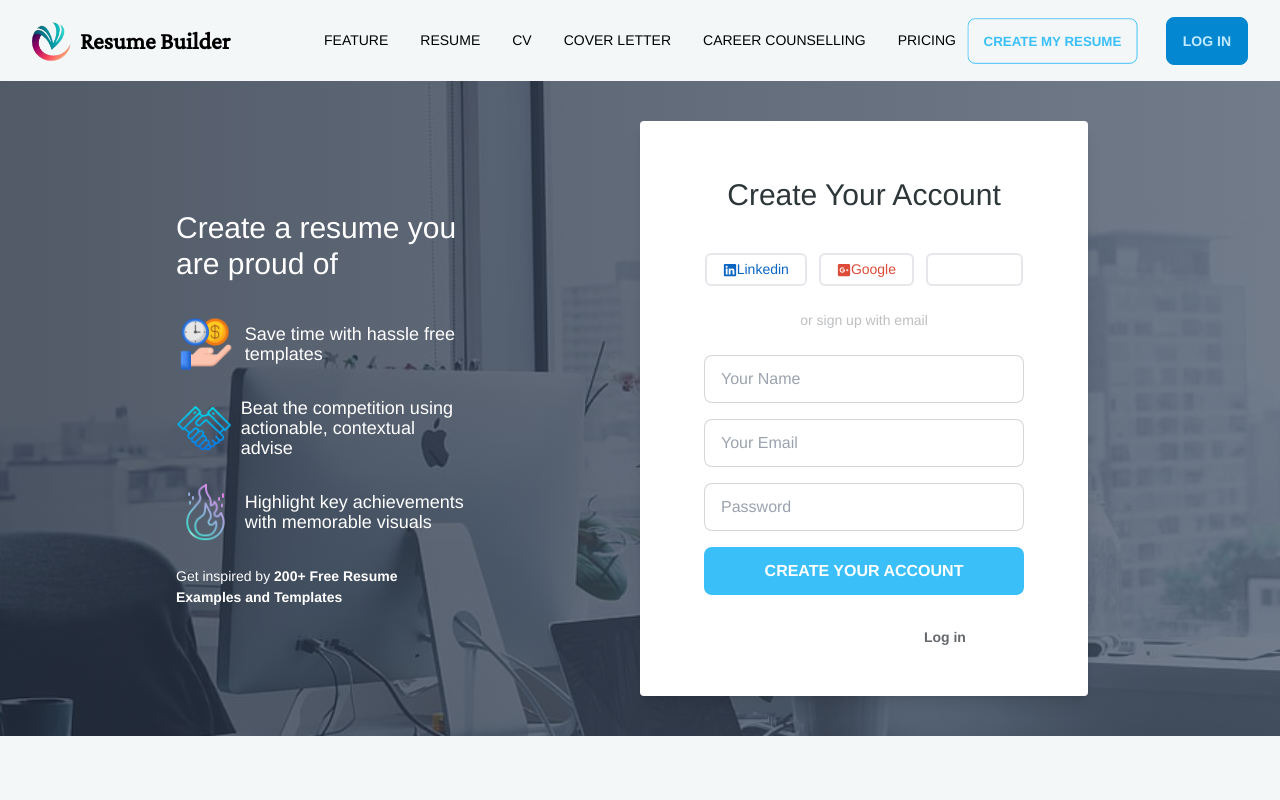
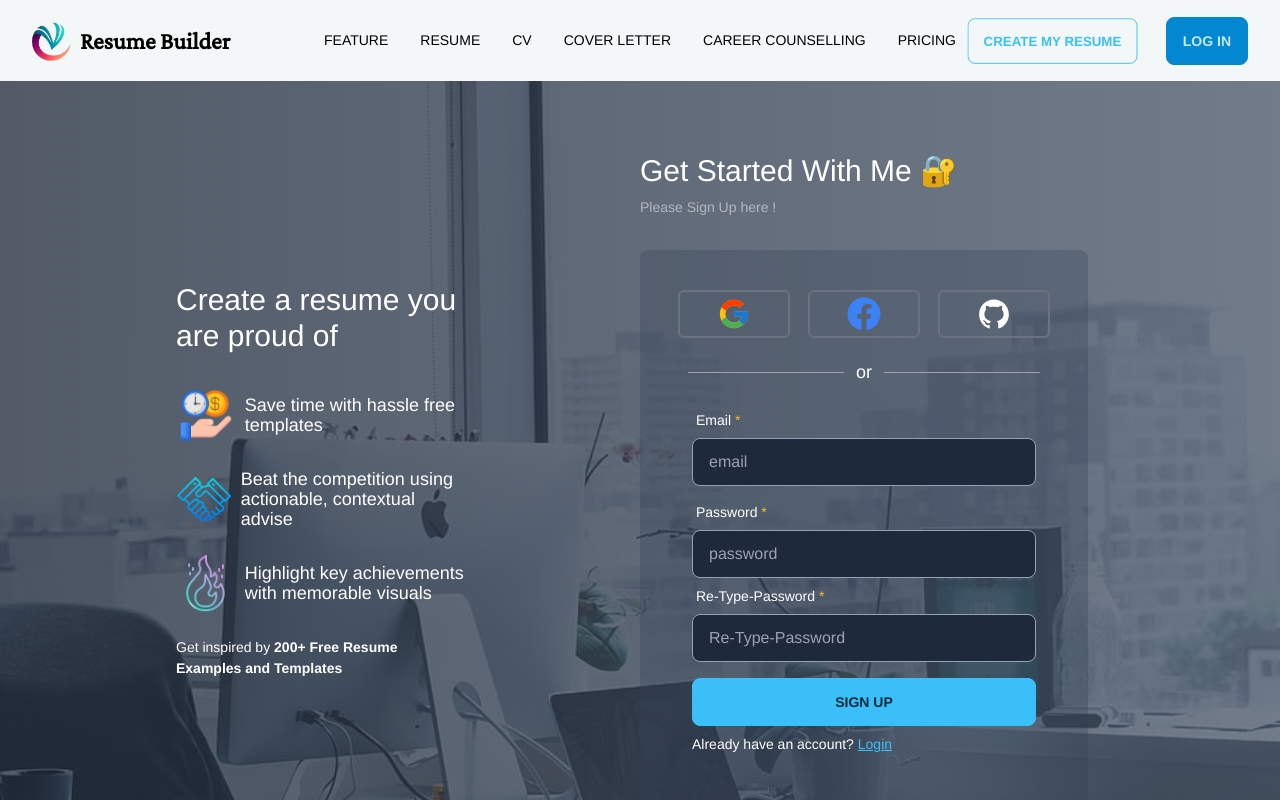
Before and after one commit to abdulawalsuhail/Reasume_Builder_0.6_Client, a React (Create React App) app: page /signup in a window 1280 px wide. Shown: the top 800 px of the page. Built offline with nearby package versions, Linux system fonts and the light colour scheme; a web font is replaced by a local one.

Commit message:
signUp auth added

```diff
--- a/package.json
+++ b/package.json
@@ -12,7 +12,9 @@
     "firebase": "^9.9.0",
     "react": "^18.2.0",
     "react-dom": "^18.2.0",
+    "react-firebase-hooks": "^5.0.3",
     "react-hook-form": "^7.33.1",
+    "react-hot-toast": "^2.3.0",
     "react-icons": "^4.4.0",
     "react-router-dom": "^6.3.0",
     "react-scripts": "5.0.1",
--- a/src/App.js
+++ b/src/App.js
@@ -1,3 +1,4 @@
+import { Toaster } from "react-hot-toast";
 import { Route, Routes } from "react-router-dom";
 import "./App.css";
 import Login from "./Components/Navbar/Login";
@@ -13,10 +14,11 @@ function App() {
       <Routes>
         <Route path="/" element={<Home />}></Route>
         <Route path="/home" element={<Home />}></Route>
-        <Route path="/signup"element={<Signup></Signup>}></Route>
+        <Route path="/signup" element={<Signup></Signup>}></Route>
       </Routes>
       <Login />
       <Footer />
+      <Toaster />
     </div>
   );
 }
--- /dev/null
+++ b/src/Components/Navbar/Alert.js
@@ -0,0 +1,62 @@
+import React from "react";
+
+const Alert = ({ error, setCustomError, customError }) => {
+  return (
+    <div
+      class="flex items-center justify-between gap-4 p-4 text-red-700 border rounded border-red-900/10 bg-red-50 bg-opacity-75"
+      role="alert"
+    >
+      <div class="flex items-center gap-4">
+        <span class="p-2 text-white bg-red-600  rounded-full">
+          <svg
+            xmlns="http://www.w3.org/2000/svg"
+            class="w-5 h-5"
+            fill="none"
+            viewBox="0 0 24 24"
+            stroke="currentColor"
+            stroke-width="2"
+          >
+            <path
+              stroke-linecap="round"
+              stroke-linejoin="round"
+              d="M20.618 5.984A11.955 11.955 0 0112 2.944a11.955 11.955 0 01-8.618 3.04A12.02 12.02 0 003 9c0 5.591 3.824 10.29 9 11.622 5.176-1.332 9-6.03 9-11.622 0-1.042-.133-2.052-.382-3.016zM12 9v2m0 4h.01"
+            />
+          </svg>
+        </span>
+
+        <p>
+          <strong class="text-sm font-medium"> Uh-oh! </strong>
+
+          <span class="block text-xs opacity-90">
+            {customError || error?.message}
+          </span>
+        </p>
+      </div>
+
+      <button
+        onClick={() => {
+          setCustomError("");
+        }}
+        class="opacity-90"
+        type="button"
+      >
+        <span class="sr-only"> Close </span>
+
+        <svg
+          class="w-4 h-4"
+          xmlns="http://www.w3.org/2000/svg"
+          viewBox="0 0 20 20"
+          fill="currentColor"
+        >
+          <path
+            fill-rule="evenodd"
+            d="M4.293 4.293a1 1 0 011.414 0L10 8.586l4.293-4.293a1 1 0 111.414 1.414L11.414 10l4.293 4.293a1 1 0 01-1.414 1.414L10 11.414l-4.293 4.293a1 1 0 01-1.414-1.414L8.586 10 4.293 5.707a1 1 0 010-1.414z"
+            clip-rule="evenodd"
+          />
+        </svg>
+      </button>
+    </div>
+  );
+};
+
+export default Alert;
--- a/src/Components/Navbar/Signup.js
+++ b/src/Components/Navbar/Signup.js
@@ -1,20 +1,34 @@
-import React from "react";
-import { useForm } from "react-hook-form";
-import { FaGithubSquare, FaGooglePlusSquare, FaLinkedin } from "react-icons/fa";
+import React, { useState } from "react";
 import icon2 from "../../assets/icon/handshake.png";
 import icon3 from "../../assets/icon/hto-deal.png";
 import icon1 from "../../assets/icon/saving.png";
 import whyWe from "../../../src/assets/why-we.jpg";
 import "../../Css/login.css";
+import { toast } from "react-hot-toast";
+import { Link } from "react-router-dom";
+import Social from "./Social";
+import auth from "../../firebase.init";
+import { useCreateUserWithEmailAndPassword } from "react-firebase-hooks/auth";
+import Alert from "./Alert";
 
 const Signup = () => {
-  const {
-    register,
-    formState: { errors },
-    handleSubmit,
-  } = useForm();
-
-  const onSubmit = (data) => console.log(data);
+  const [customError, setCustomError] = useState("");
+  const [createUserWithEmailAndPassword, user, loading, error] =
+    useCreateUserWithEmailAndPassword(auth);
+  const handelSubmit = async (e) => {
+    e.preventDefault();
+    const email = e.target.email.value;
+    const password = e.target.password.value;
+    const rePassword = e.target.rePassword.value;
+    if (password === rePassword) {
+      setCustomError("");
+      await createUserWithEmailAndPassword(email, password);
+      toast.success("user created successfully 🎉");
+    } else {
+      setCustomError("Please input the same password !");
+      toast.error("please input the same password !");
+    }
+  };
   return (
     <section className="text-white bg-gray-900 relative">
       <img
@@ -66,147 +80,88 @@ const Signup = () => {
 
         {/* signup */}
 
-        <div className="md:bg-white shadow-lg md:[width:70%] py-8 rounded">
-          <h3 className=" mt-6 text-3xl [color:#2d3639] text-center">
-            Create Your Account
-          </h3>
-          {/* social login */}
-
-          <div className="flex items-center gap-3 justify-center mt-10 px-4">
-            {/* linkedin login*/}
-
-            <div className="flex items-center border-2 [border-color:##b3b3b3] rounded-md px-4 py-1 linkedin-btn">
-              <span>
-                <FaLinkedin className=" [color:#0a66c2] logo"></FaLinkedin>
-              </span>
-              <h1 className="[font-weight:500] [color:#0a66c2] text">
-                Linkedin
-              </h1>
-            </div>
-
-            {/* google login */}
-
-            <div className="flex items-center border-2 [border-color:##b3b3b3] rounded-md px-4 py-1 google-btn">
-              <span>
-                <FaGooglePlusSquare className=" [color:#dd4b39] logo"></FaGooglePlusSquare>
-              </span>
-              <h1 className="[font-weight:500] [color:#dd4b39] text">Google</h1>
-            </div>
-
-            {/* github login */}
-
-            <div className="flex items-center border-2 [border-color:##b3b3b3] rounded-md px-4 py-1 github-btn">
-              <span>
-                <FaGithubSquare className="text-xl logo"></FaGithubSquare>
-              </span>
-              <h1 className="[font-weight:500] text">Github</h1>
-            </div>
-          </div>
+        <div className="lg:[width:70%] md:w-[90%] py-8 rounded">
+          {/* Form signup */}
 
           <div>
-            <p className="text-center [color:#bdbfc1] mt-6 [font-weight:400]">
-              or sign up with email
+            <h2 className="text-3xl mb-2 pl-12 md:pl-0">
+              Get Started With Me 🔐
+            </h2>
+            <p className="opacity-50 md:mb-8 pl-12 md:pl-0">
+              Please Sign Up here !
             </p>
-          </div>
-
-          {/* Form signup */}
-
-          <div className="mt-6 text-center">
-            <form className="" onSubmit={handleSubmit(onSubmit)}>
-              <div className="form-control">
-                <input
-                  {...register("name", {
-                    required: {
-                      value: true,
-                      message: "Name can't be blank",
-                    },
-                  })}
-                  placeholder="Your Name"
-                  className="input input-bordered w-full max-w-xs mx-auto input-text"
-                />
-                <label className="label">
-                  {errors.name?.type === "required" && (
-                    <span className="label-text-alt text-red-500  md:[margin-left:75px]">
-                      {errors.name.message}
-                    </span>
-                  )}
-                </label>
+            <div className="bg-opacity-30 p-5 pt-10 rounded-lg bg-slate-700">
+              <Social setCustomError={setCustomError} />
+              <div className="flex items-center gap-3 mx-7 text-lg mt-5 -mb-4 ">
+                <div className="w-full h-[1px] bg-gray-400"></div>
+                or
+                <div className="w-full h-[1px] bg-gray-400"></div>
               </div>
-              <div className="form-control">
-                <input
-                  {...register("email", {
-                    required: {
-                      value: true,
-                      message: "Email can't be blank",
-                    },
-                    pattern: {
-                      value: /[a-z0-9]+@[a-z]+\.[a-z]{2,3}/,
-                      message: "invalid email",
-                    },
-                  })}
-                  placeholder="Your Email"
-                  className="input input-bordered w-full max-w-xs mx-auto input-text"
-                />
-                <label className="label">
-                  {errors.email?.type === "required" && (
-                    <span className="label-text-alt text-red-500 md:[margin-left:75px]">
-                      {errors.email.message}
-                    </span>
-                  )}
-                  {errors.email?.type === "pattern" && (
-                    <span className="label-text-alt text-red-500 sm:[margin-left:75px]">
-                      {errors.email.message}
-                    </span>
-                  )}
-                </label>
+              {/* error message */}
+              {(customError || error) && (
+                <Alert
+                  error={error}
+                  setCustomError={setCustomError}
+                  customError={customError}
+                ></Alert>
+              )}
+              {/* sign up from */}
+              <div class="card flex-shrink-0 w-full">
+                <form onSubmit={(e) => handelSubmit(e)} class="card-body">
+                  <div class="form-control">
+                    <label class="label">
+                      <span class="label-text text-white">
+                        Email <span className="text-warning">*</span>
+                      </span>
+                    </label>
+                    <input
+                      type="text"
+                      name="email"
+                      required
+                      placeholder="email"
+                      class="input border border-slate-400 bg-slate-800  text-white"
+                    />
+                  </div>
+                  <div class="form-control">
+                    <label class="label">
+                      <span class="label-text text-white">
+                        Password <span className="text-warning">*</span>
+                      </span>
+                    </label>
+                    <input
+                      type="text"
+                      name="password"
+                      required
+                      placeholder="password"
+                      class="input border border-slate-400 bg-slate-800  text-white"
+                    />
+                    <label class="label">
+                      <span class="label-text text-white">
+                        Re-Type-Password <span className="text-warning">*</span>
+                      </span>
+                    </label>
+                    <input
+                      type="text"
+                      name="rePassword"
+                      required
+                      placeholder="Re-Type-Password"
+                      class="input border border-slate-400 bg-slate-800  text-white"
+                    />
+                  </div>
+                  <div class="form-control mt-2">
+                    <button type="submit" class="btn btn-primary">
+                      Sign Up
+                    </button>
+                    <p className="mt-2">
+                      Already have an account?{" "}
+                      <Link className="text-primary link" to="/login">
+                        Login
+                      </Link>
+                    </p>
+                  </div>
+                </form>
               </div>
-              <div className="form-control">
-                <input
-                  {...register("password", {
-                    required: {
-                      value: true,
-                      message: "Password can't be blank",
-                    },
-                    minLength: {
-                      value: 6,
-                      message: "password must be 6 character",
-                    },
-                  })}
-                  placeholder="Password"
-                  className="input input-bordered w-full max-w-xs mx-auto input-text"
-                />
-                <label className="label">
-                  {errors.password?.type === "required" && (
-                    <span className="label-text-alt text-red-500 sm:[margin-left:75px]">
-                      {errors.password.message}
-                    </span>
-                  )}
-                  {errors.password?.type === "minLength" && (
-                    <span className="label-text-alt text-red-500 sm:[margin-left:75px]">
-                      {errors.password.message}
-                    </span>
-                  )}
-                </label>
-              </div>
-
-              <input
-                className="btn btn-primary input input-bordered w-full max-w-xs mx-auto text-white"
-                type="submit"
-                value="create your account"
-              />
-            </form>
-          </div>
-
-          <div className="pb-4 mt-8">
-            <p className="text-center">
-              Already have an account?
-              <label
-                htmlFor="login-modal_1"
-                className="font-semibold [color:#65696d]"
-              >
-                Log in
-              </label>
-            </p>
+            </div>
           </div>
         </div>
       </div>
--- /dev/null
+++ b/src/Components/Navbar/Social.js
@@ -0,0 +1,29 @@
+import React from "react";
+import { FcGoogle } from "react-icons/fc";
+import { FaFacebook } from "react-icons/fa";
+import { AiFillGithub } from "react-icons/ai";
+import { useSignInWithGoogle } from "react-firebase-hooks/auth";
+
+import { toast } from "react-hot-toast";
+import auth from "../../firebase.init";
+
+const Social = ({ setCustomError }) => {
+  const [signInWithGoogle, gUser, gLoading, gError] = useSignInWithGoogle(auth);
+  return (
+    <div className="flex justify-evenly items-center text-3xl">
+      <FcGoogle
+        onClick={async () => {
+          if (gError) {
+            setCustomError(gError?.message);
+          }
+          await signInWithGoogle();
+          toast.success("user created successfully !");
+        }}
+        className="border-gray-500 border-[2px] lg:w-28 w-20 h-12 py-[5px] rounded-md hover:bg-sky-200 cursor-pointer transition ease-in-out delay-150 duration-500"
+      />
+      <FaFacebook className="border-[2px] border-gray-500 lg:w-28 w-20 h-12 py-[5px] rounded-md hover:bg-sky-200 text-blue-500 cursor-pointer transition ease-in-out delay-150 duration-500" />
+      <AiFillGithub className="border-[2px] border-gray-500 lg:w-28 w-20 h-12 py-[5px] rounded-md hover:bg-sky-200 hover:text-black cursor-pointer transition ease-in-out delay-150 duration-500" />
+    </div>
+  );
+};
+export default Social;
--- a/src/Pages/Home/WhyResumeBuilder/WhyResumeBuilder.js
+++ b/src/Pages/Home/WhyResumeBuilder/WhyResumeBuilder.js
@@ -8,7 +8,7 @@ const WhyResumeBuilder = () => {
       <img
         class="absolute inset-0 object-[75%] sm:object-[25%] object-cover w-full h-full opacity-25 sm:opacity-100"
         src={whyWe}
-        alt="Couple on a bed with a dog"
+        alt="resume"
       />
       <div class="hidden sm:block sm:inset-0 sm:absolute sm:bg-gradient-to-r sm:from-slate-800 sm:to-slate-600 opacity-75"></div>
       <div className="max-w-screen-xl px-4 py-16 mx-auto sm:px-6 lg:px-8 relative">
--- /dev/null
+++ b/src/firebase.init.js
@@ -0,0 +1,29 @@
+// Import the functions you need from the SDKs you need
+import { initializeApp } from "firebase/app";
+import { getAuth } from "firebase/auth";
+// TODO: Add SDKs for Firebase products that you want to use
+// https://firebase.google.com/docs/web/setup#available-libraries
+
+// Your web app's Firebase configuration
+
+// const firebaseConfig = {
+//   apiKey: "AIzaSyAcoPOA8gczPVZ4ZRht79OjXA2yCwdFxTc",
+//   authDomain: "resume-builder-f6311.firebaseapp.com",
+//   projectId: "resume-builder-f6311",
+//   storageBucket: "resume-builder-f6311.appspot.com",
+//   messagingSenderId: "351205261389",
+//   appId: "1:351205261389:web:07a61879395c77820e9c04",
+// };
+const firebaseConfig = {
+  apiKey: process.env.REACT_APP_apiKey,
+  authDomain: process.env.REACT_APP_authDomain,
+  projectId: process.env.REACT_APP_projectId,
+  storageBucket: process.env.REACT_APP_storageBucket,
+  messagingSenderId: process.env.REACT_APP_messagingSenderId,
+  appId: process.env.REACT_APP_appId,
+};
+
+// Initialize Firebase
+const app = initializeApp(firebaseConfig);
+const auth = getAuth(app);
+export default auth;
```
Also changed, not shown: 1 other file (tests, documents, lock files or other folders).
